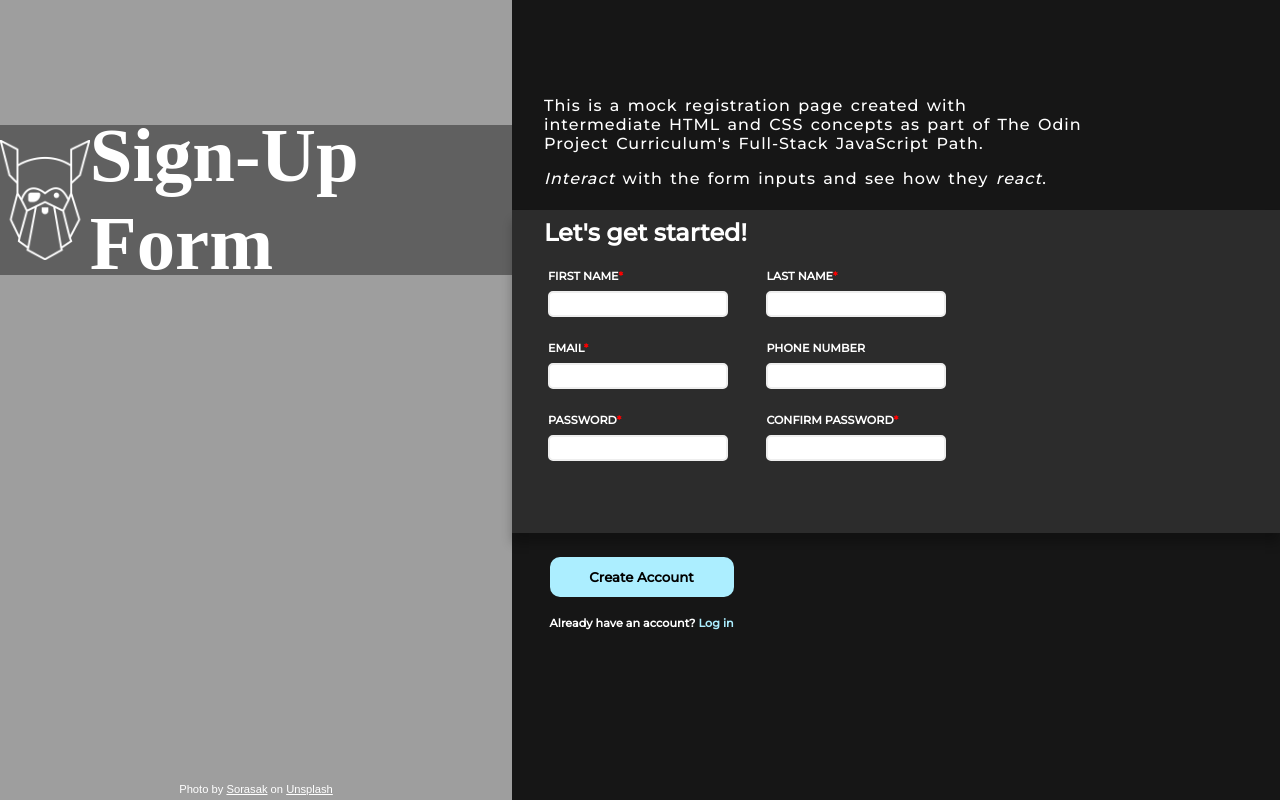
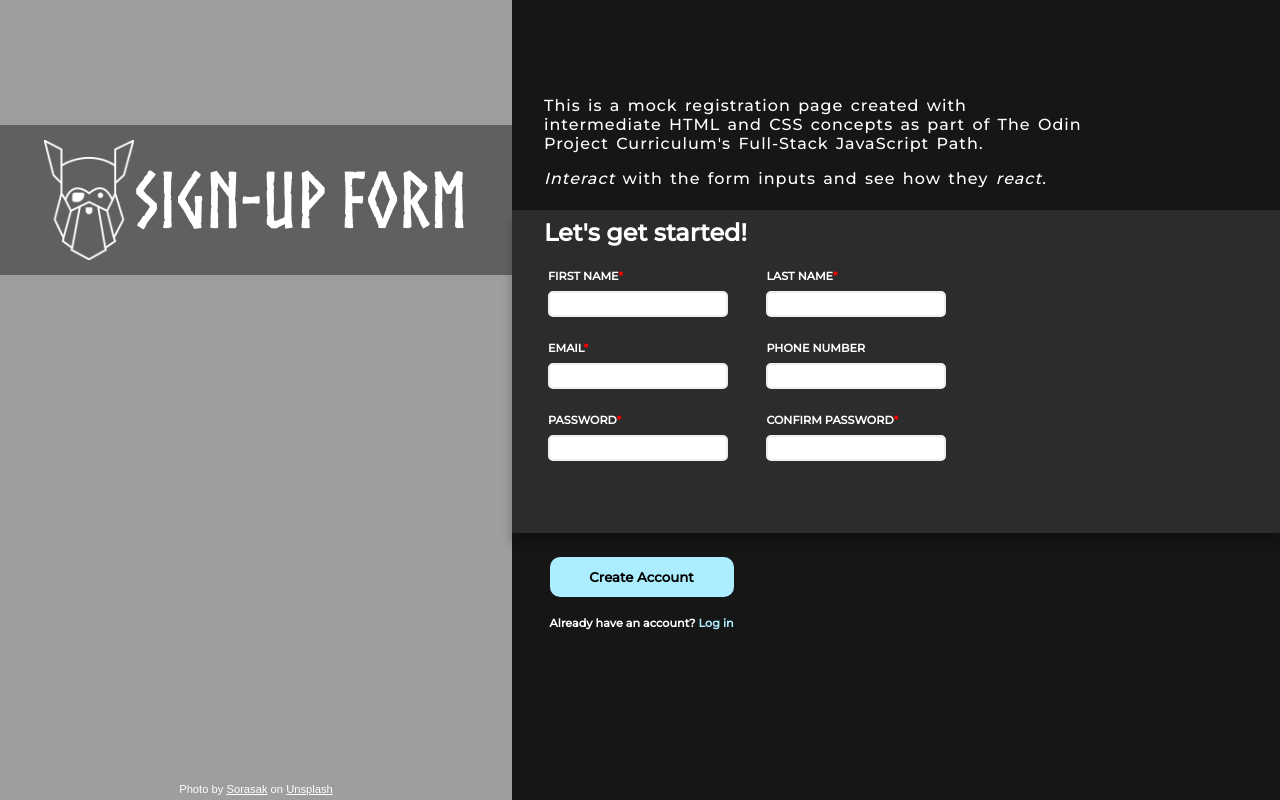
Before and after one commit to css-enjoyer/odin_sign-up, a plain HTML site: page index.html in a window 1280 px wide. Drawn offline with Linux system fonts and the light colour scheme; the site is published under a folder, as on GitHub Pages, so addresses that start at the root find nothing.

Commit message:
Change odin logo font path

```diff
--- a/style.css
+++ b/style.css
@@ -32,7 +32,7 @@ body {
 
 @font-face {
     font-family: "Norse";
-    src: url(/fonts/Norse-Bold.otf);
+    src: url(fonts/Norse-Bold.otf);
 }
 
 #logobar {
```
